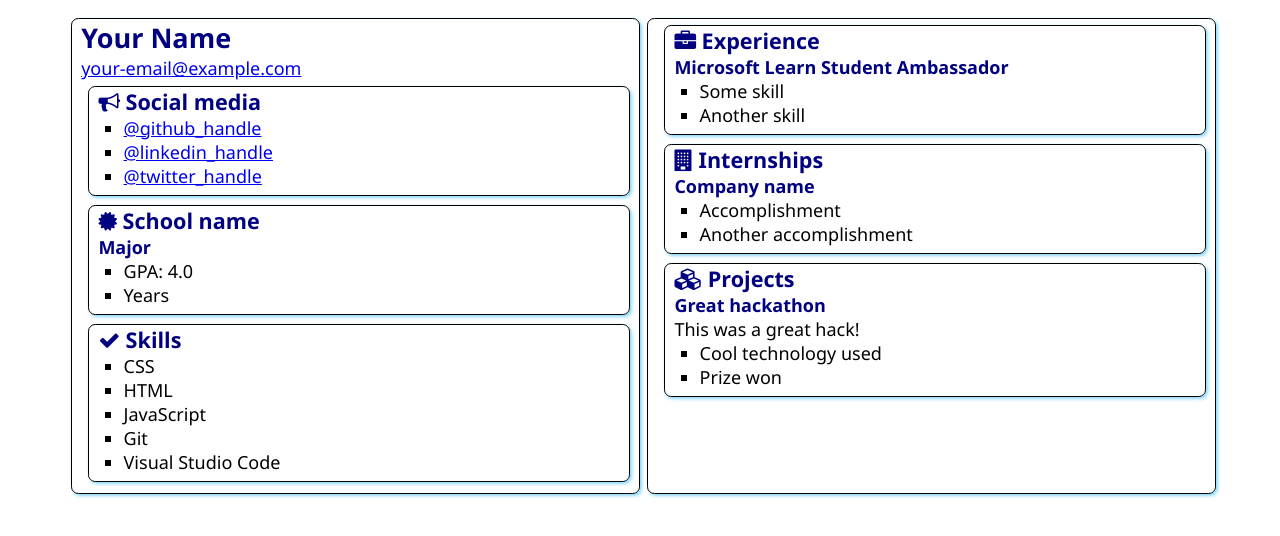
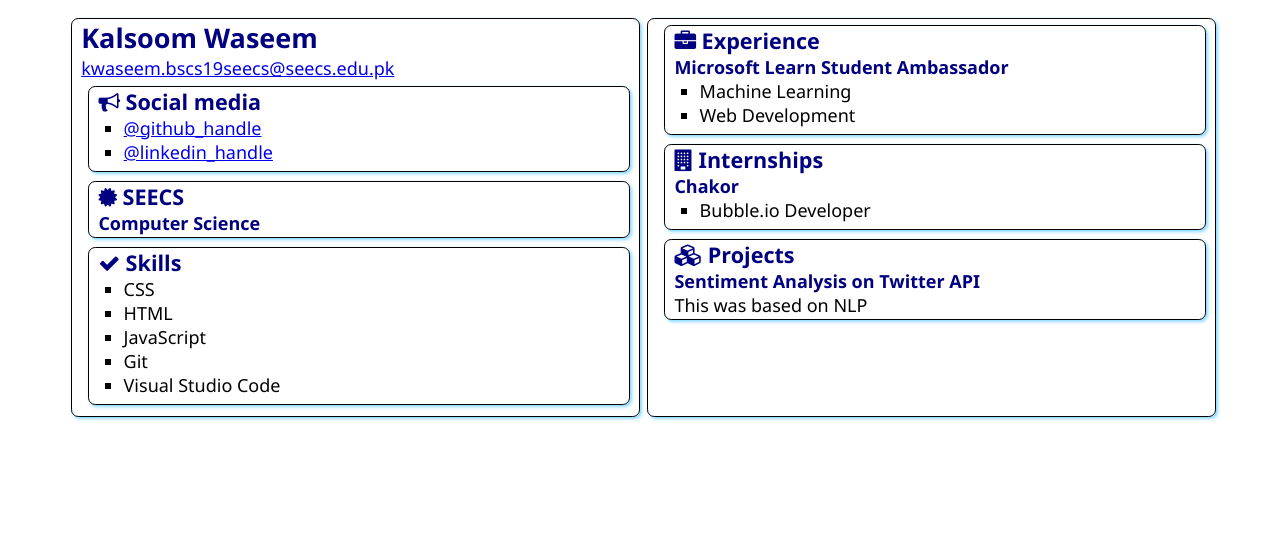
Before and after one commit to kalsoom-waseem/SATechnicalOnboarding, a plain HTML site: page src/index.html in a window 1280 px wide. Drawn offline with Linux system fonts and the light colour scheme.

Commit message:
Update index.html
change the resume

```diff
--- a/src/index.html
+++ b/src/index.html
@@ -12,8 +12,8 @@
 <body>
     <main>
         <article class="box">
-            <h1>Your Name</h1>
-            <div><a href="mailto:your.email@example.com">your-email@example.com</a></div>
+            <h1>Kalsoom Waseem</h1>
+            <div><a href="mailto:your.email@example.com">kwaseem.bscs19seecs@seecs.edu.pk</a></div>
 
             <section class="box">
                 <h2>
@@ -21,9 +21,9 @@
                     Social media
                 </h2>
                 <ul>
-                    <li><a href="https://github.com/<handle>">@github_handle</a></li>
-                    <li><a href="https://linkedin.com/in/<handle>">@linkedin_handle</a></li>
-                    <li><a href="https://twitter.com/<handle>">@twitter_handle</a></li>
+                    <li><a href="https://github.com/kalsoom-waseem/">@github_handle</a></li>
+                    <li><a href="https://linkedin.com/in/kalsoom-waseem-255921204">@linkedin_handle</a></li>
+
                 </ul>
             </section>
 
@@ -31,13 +31,10 @@
                 <div class="education">
                     <h2>
                         <i class="fa fa-certificate" aria-hidden="true"></i>
-                        School name
+                        SEECS
                     </h2>
-                    <h3>Major</h3>
-                    <ul>
-                        <li>GPA: 4.0</li>
-                        <li>Years</li>
-                    </ul>
+                    <h3>Computer Science</h3>
+
                 </div>
             </section>
 
@@ -63,8 +60,8 @@
                 </h2>
                 <h3>Microsoft Learn Student Ambassador</h3>
                 <ul>
-                    <li>Some skill</li>
-                    <li>Another skill</li>
+                    <li>Machine Learning</li>
+                    <li>Web Development</li>
                 </ul>
             </section>
             <section class="box">
@@ -73,10 +70,10 @@
                     Internships
                 </h2>
 
-                <h3>Company name</h3>
+                <h3>Chakor</h3>
                 <ul>
-                    <li>Accomplishment</li>
-                    <li>Another accomplishment</li>
+                    <li>Bubble.io Developer</li>
+
                 </ul>
             </section>
             <section class="box">
@@ -85,12 +82,9 @@
                     Projects
                 </h2>
 
-                <h3>Great hackathon</h3>
-                <div>This was a great hack!</div>
-                <ul>
-                    <li>Cool technology used</li>
-                    <li>Prize won</li>
-                </ul>
+                <h3>Sentiment Analysis on Twitter API</h3>
+                <div>This was based on NLP</div>
+
             </section>
         </article>
 
```
